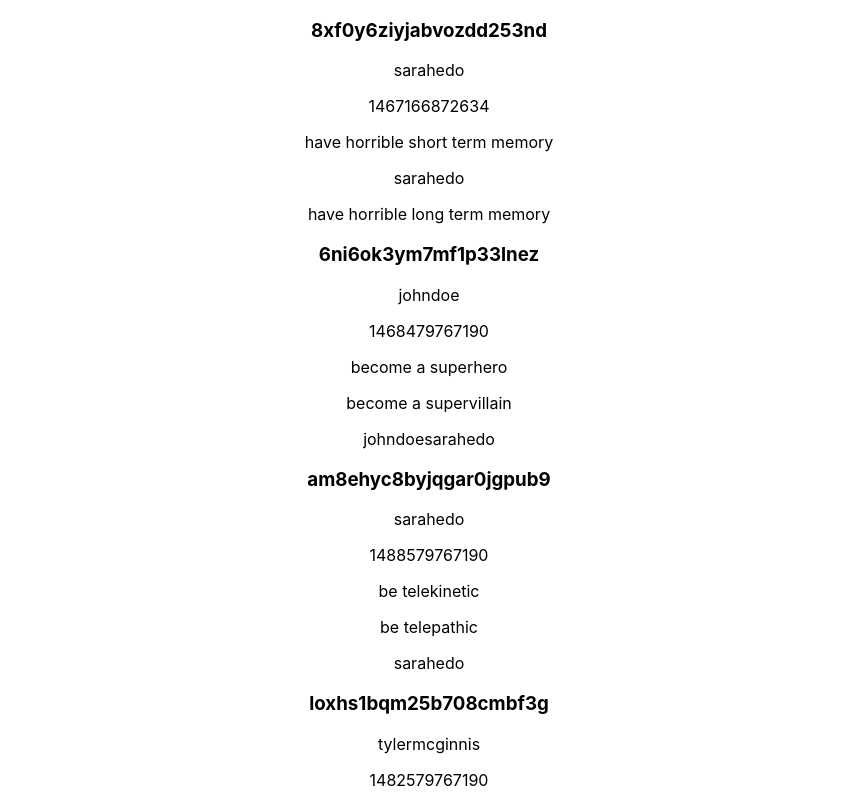
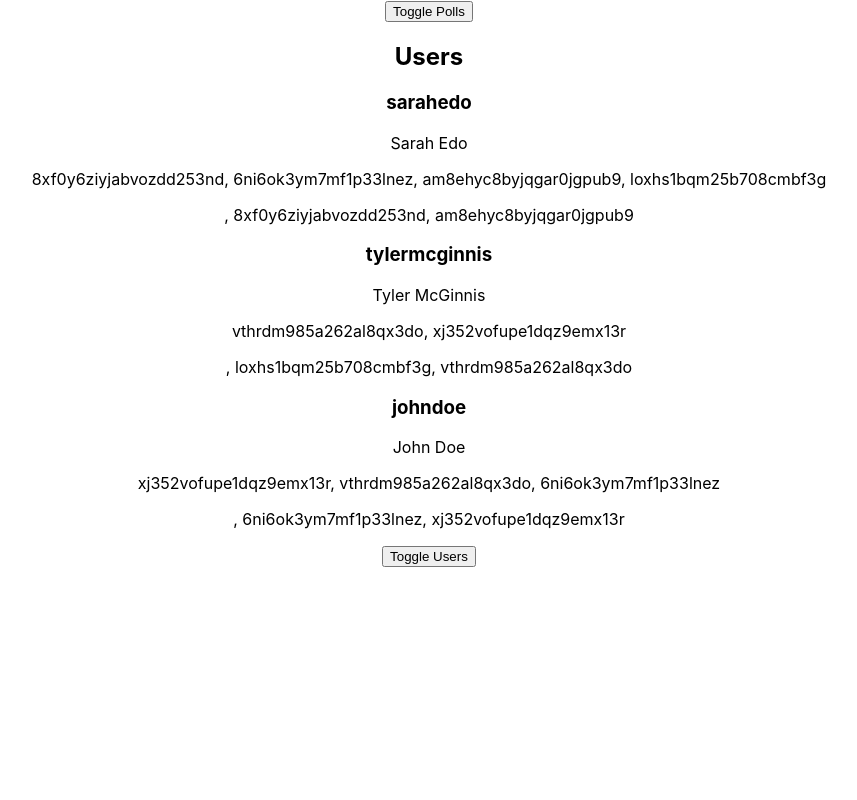
Before and after one commit to BLBaylis/would-you-rather, a React (Create React App) app: page / in a window 1280 px wide. Shown: the top 800 px of the page, without its empty margins (211-1068 px from the left). Built offline with nearby package versions, Linux system fonts and the light colour scheme.

Commit message:
Add initial users, display all initial data

```diff
--- a/src/App.js
+++ b/src/App.js
@@ -6,17 +6,27 @@ import './App.css';
 
 class App extends Component {
 
+  state = {
+    showPolls: false,
+    showUsers: true
+  }
+
   componentDidMount() {
     this.props.handleInitialData();
   };
 
   render() {
-    const {polls} = this.props;
+    const {showPolls, showUsers} = this.state;
+    const {polls, users} = this.props;
     return (
       <div className="App">
+        {showPolls && (
+          <>
+            <h2>Polls</h2>
             {Object.keys(polls).map(id => {
               const {author, timestamp, optionOne, optionTwo} = polls[id]
-          return (<>
+              return (
+                <>
                   <h3 key = {`${id}-1`}>{id}</h3>
                   <p key = {`${id}-2`}>{author}</p>
                   <p key = {`${id}-3`}>{timestamp}</p>
@@ -24,13 +34,36 @@ class App extends Component {
                   <p key = {`${id}-5`}>{optionOne.votes}</p>
                   <p key = {`${id}-6`}>{optionTwo.text}</p>
                   <p key = {`${id}-7`}>{optionTwo.votes}</p>
-          </>)
+                </>
+              )
             })}
+          </>
+          )
+        }
+        <button onClick = {() => this.setState(({ showPolls }) => ({showPolls: !showPolls}))}>Toggle Polls</button>
+        {showUsers && (
+          <>
+            <h2>Users</h2>
+            {Object.keys(users).map(username => {
+              const {id, name, answers, questions} = users[username]
+              return (
+                <>
+                  <h3 key = {`${username}-1`}>{id}</h3>
+                  <p key = {`${username}-2`}>{name}</p>
+                  <p key = {`${username}-4`}>{Object.keys(answers).reduce((tot, curr) => `${tot}, ${curr}`)}</p>
+                  <p key = {`${username}-5`}>{Object.keys(questions).reduce((tot, curr) => `${tot}, ${questions[curr]}`, '')}</p>
+                </>
+              )
+            })}
+          </>
+          )
+        }
+        <button onClick = {() => this.setState(({ showUsers }) => ({showUsers: !showUsers}))}>Toggle Users</button>
       </div>
     );
   };
 };
 
-const mapStateToProps = ({polls}) => ({polls});
+const mapStateToProps = ({polls, users}) => ({polls, users});
 
 export default connect(mapStateToProps, {handleInitialData})(App);
--- a/src/actions/index.js
+++ b/src/actions/index.js
@@ -1,7 +1,9 @@
-import { _getQuestions as getQuestions} from '../_DATA'
+import {_getQuestions as getQuestions, _getUsers as getUsers} from '../_DATA'
 import {receiveInitialPolls, answerPoll} from './polls'
+import {receiveInitialUsers} from './users'
 
 export const handleInitialData = () => async dispatch => {
-  const questions = await getQuestions()
+  const [questions, users] = await Promise.all([getQuestions(), getUsers()])
   dispatch(receiveInitialPolls(questions))
+  dispatch(receiveInitialUsers(users))
 }
--- /dev/null
+++ b/src/actions/users.js
@@ -0,0 +1,6 @@
+export const RECEIVE_INITIAL_USERS = 'RECEIVE_INITIAL_USERS';
+
+export const receiveInitialUsers = users => ({
+  type: RECEIVE_INITIAL_USERS,
+  users
+})
--- a/src/index.js
+++ b/src/index.js
@@ -8,7 +8,7 @@ import middleware from './middleware';
 import App from './App';
 import './index.css';
 
-const store = createStore((state = {}, action) => ({polls: reducers(state.polls, action)}), middleware)
+const store = createStore(reducers, middleware)
 
 ReactDOM.render(
   <React.StrictMode>
--- a/src/reducers/index.js
+++ b/src/reducers/index.js
@@ -1,3 +1,5 @@
+import {combineReducers} from 'redux';
 import polls from "./polls";
+import users from './users';
 
-export default polls
+export default combineReducers({polls, users});
--- /dev/null
+++ b/src/reducers/users.js
@@ -0,0 +1,12 @@
+import {RECEIVE_INITIAL_USERS} from '../actions/users'
+
+const users = (state = {}, action) => {
+  switch (action.type) {
+    case RECEIVE_INITIAL_USERS:
+      return {...state, ...action.users}
+    default:
+      return state
+  }
+}
+
+export default users
```
Lines whose indentation alone changed are shown as unchanged.
